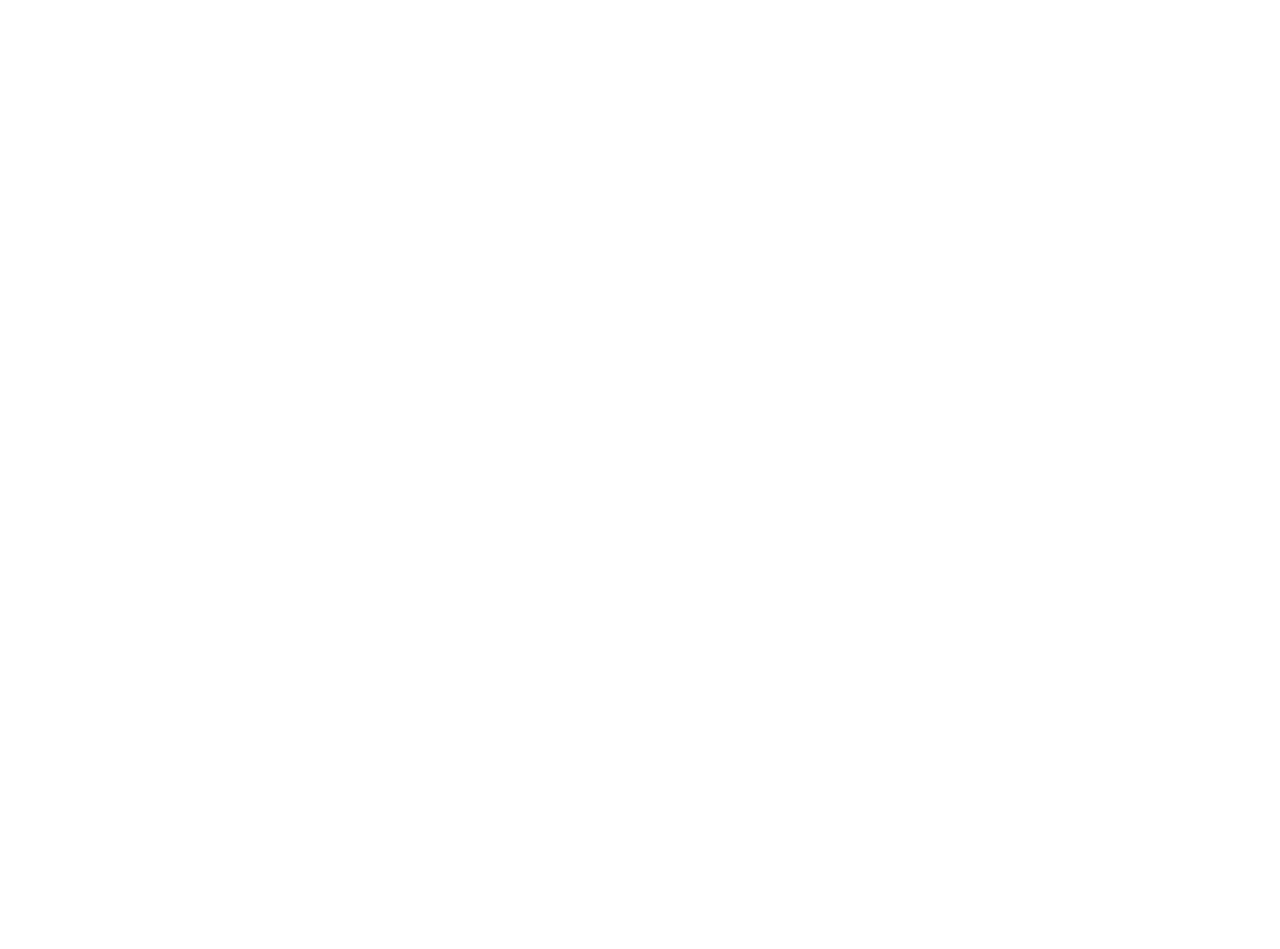
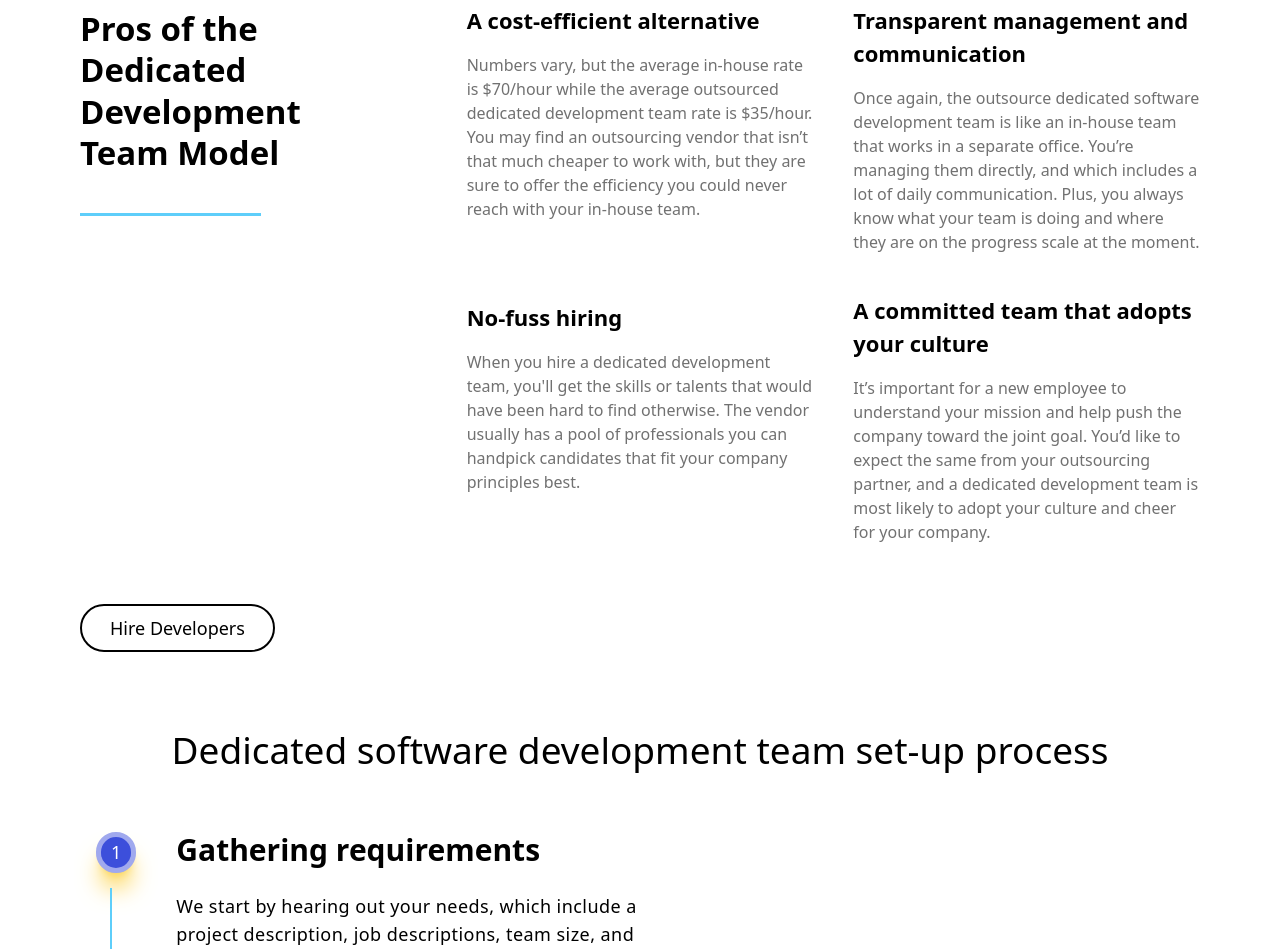
Before and after one commit to Alaymen13/Reveal-website, a Next.js app: page / in a window 1280 px wide. Shown: the part 3208-4157 px from the top of the page. Before the commit the page ends 3096 px from the top, so only its background shows below. Built offline with nearby package versions, Linux system fonts and the light colour scheme.

Commit message:
dedicatedSoftware Section  Added

```diff
--- /dev/null
+++ b/components/DedicatedSoftware/index.js
@@ -0,0 +1,36 @@
+import React from "react";
+
+function DedicatedSoftware() {
+  return (
+    <div>
+      <div className="mx-5 sm:mx-7 md:mx-12 lg:mx-16 xl:mx-24 2xl:mx-48 ">
+        <div className="text-[33px] md:text-[28px] lg:text-[37px] text-center mt-20 mb-16 font-light mx-[25px] leading-9">
+          Dedicated software development team set-up process
+        </div>
+        <div className="flex">
+          <div className="mr-10">
+            <div className="text-white text-lg bg-[#3c4fdb] px-[10px] py-[1.4px] rounded-3xl border-[5px] border-[#a0a9ee] shadow-xl shadow-amber-300 opacity-100">
+              1
+            </div>
+            <div className="bg-[#5ecefa] h-[100px] w-[1.3px]  mt-[15px] ml-[14.3px] "></div>{" "}
+          </div>
+          <div className="">
+            <div className=" ">
+              <h3 className=" md:text-3xl mb-4 md:mb-5 font-semibold ">
+                Gathering requirements
+              </h3>
+
+              <p className="text-sm sm:text-base md:text-lg mt-4 md:mt-6 max-w-lg tracking-wide">
+                We start by hearing out your needs, which include a project
+                description, job descriptions, team size, and desired workflow
+                to assemble the right specialists for your project.
+              </p>
+            </div>
+          </div>
+        </div>
+      </div>
+    </div>
+  );
+}
+
+export default DedicatedSoftware;
--- a/components/DedicatedTeam/DedicatedProps/index.js
+++ b/components/DedicatedTeam/DedicatedProps/index.js
@@ -17,7 +17,7 @@ function DedicatedProps({ title, des, bgImage, bgColor, gradientColor }) {
             : bgColor === "3"
             ? "bg-[#42aee3]"
             : "bg-[#f6f6f6]"
-        } overflow-hidden py-[100px] md:py-0`}
+        } overflow-hidden py-[100px] lg:pb-[50px] md:py-0`}
         style={{
           backgroundImage: `url(${bgImage})`,
           backgroundPosition: "right",
--- a/components/ProsOfDedicated/index.js
+++ b/components/ProsOfDedicated/index.js
@@ -3,9 +3,74 @@ import React from "react";
 function ProsOfDedicated() {
   return (
     <div>
-      {" "}
-      <div className="text-[33px] md:text-[28px] lg:text-[37px] text-center mt-20 mb-16 font-light mx-[25px] leading-9">
-        The dedicated development team model is best suited for
+      <div className="mx-6 sm:mx-12 md:mx-12 lg:mx-14 xl:mx-20 2xl:mx-48 mt-20">
+        <div className="flex flex-col md:flex-row gap-x-10 md:gap-y-10">
+          <div className="sm:basis-1/3">
+            <div className="md:mr-[120px]">
+              <div className="text-[33px] md:text-[28px] lg:text-[33px] text-left mt-5 mb-10 font-semibold  leading-tight">
+                Pros of the Dedicated Development Team Model
+              </div>
+              <div className="bg-[#5ecefa] h-[3.3px] w-[80%]  mt-[13px] mr-3"></div>
+            </div>
+          </div>
+          <div className="sm:basis-1/3">
+            <div className="basis-1/2 my-5 md:mt-0">
+              <h2 className="font-semibold text-[19px] md:text-[20px] lg:text-[22px] my-4">
+                A cost-efficient alternative
+              </h2>
+              <p className="text-sm sm:text-base md:text-[16px] text-[#717171]">
+                Numbers vary, but the average in-house rate is $70/hour while
+                the average outsourced dedicated development team rate is
+                $35/hour. You may find an outsourcing vendor that isn’t that
+                much cheaper to work with, but they are sure to offer the
+                efficiency you could never reach with your in-house team.
+              </p>
+            </div>
+            <div className="basis-1/2 my-5 md:mt-20">
+              <h2 className="font-semibold text-[19px] md:text-[20px] lg:text-[22px] my-4">
+                No-fuss hiring
+              </h2>
+              <p className="text-sm sm:text-base md:text-[16px] text-[#717171]">
+                When you hire a dedicated development team, you'll get the
+                skills or talents that would have been hard to find otherwise.
+                The vendor usually has a pool of professionals you can handpick
+                candidates that fit your company principles best.
+              </p>
+            </div>
+          </div>
+          <div className="sm:basis-1/3">
+            <div className="basis-1/2 my-5 md:mt-0">
+              <h2 className="font-semibold text-[19px] md:text-[20px] lg:text-[22px] my-4">
+                Transparent management and communication
+              </h2>
+              <p className="text-sm sm:text-base md:text-[16px] text-[#717171]">
+                Once again, the outsource dedicated software development team is
+                like an in-house team that works in a separate office. You’re
+                managing them directly, and which includes a lot of daily
+                communication. Plus, you always know what your team is doing and
+                where they are on the progress scale at the moment.
+              </p>
+            </div>
+            <div className="basis-1/2 my-7  md:mt-10">
+              <h2 className="font-semibold text-[19px] md:text-[20px] lg:text-[22px] my-4">
+                A committed team that adopts your culture
+              </h2>
+              <p className="text-sm sm:text-base md:text-[16px] text-[#717171]">
+                It’s important for a new employee to understand your mission and
+                help push the company toward the joint goal. You’d like to
+                expect the same from your outsourcing partner, and a dedicated
+                development team is most likely to adopt your culture and cheer
+                for your company.
+              </p>
+            </div>
+          </div>
+        </div>
+        <a
+          href="#"
+          className="inline-block mt-6 md:mt-8 text-md md:text-lg text-black bg-white capitalize hover:text-white hover:bg-black py-2 px-5 md:px-7 rounded-[30px] border-2 border-black  whitespace-nowrap basis-full"
+        >
+          Hire Developers
+        </a>
       </div>
     </div>
   );
--- a/pages/index.js
+++ b/pages/index.js
@@ -7,6 +7,7 @@ import Banner from "../components/Banner";
 import HowWeDiffer from "../components/HowWeDiffer";
 import DedicatedTeam from "../components/DedicatedTeam";
 import ProsOfDedicated from "../components/ProsOfDedicated";
+import DedicatedSoftware from "../components/DedicatedSoftware";
 
 const inter = Inter({ subsets: ["latin"] });
 
@@ -24,6 +25,7 @@ export default function Home() {
       <HowWeDiffer />
       <DedicatedTeam />
       <ProsOfDedicated />
+      <DedicatedSoftware />
     </>
   );
 }
```
